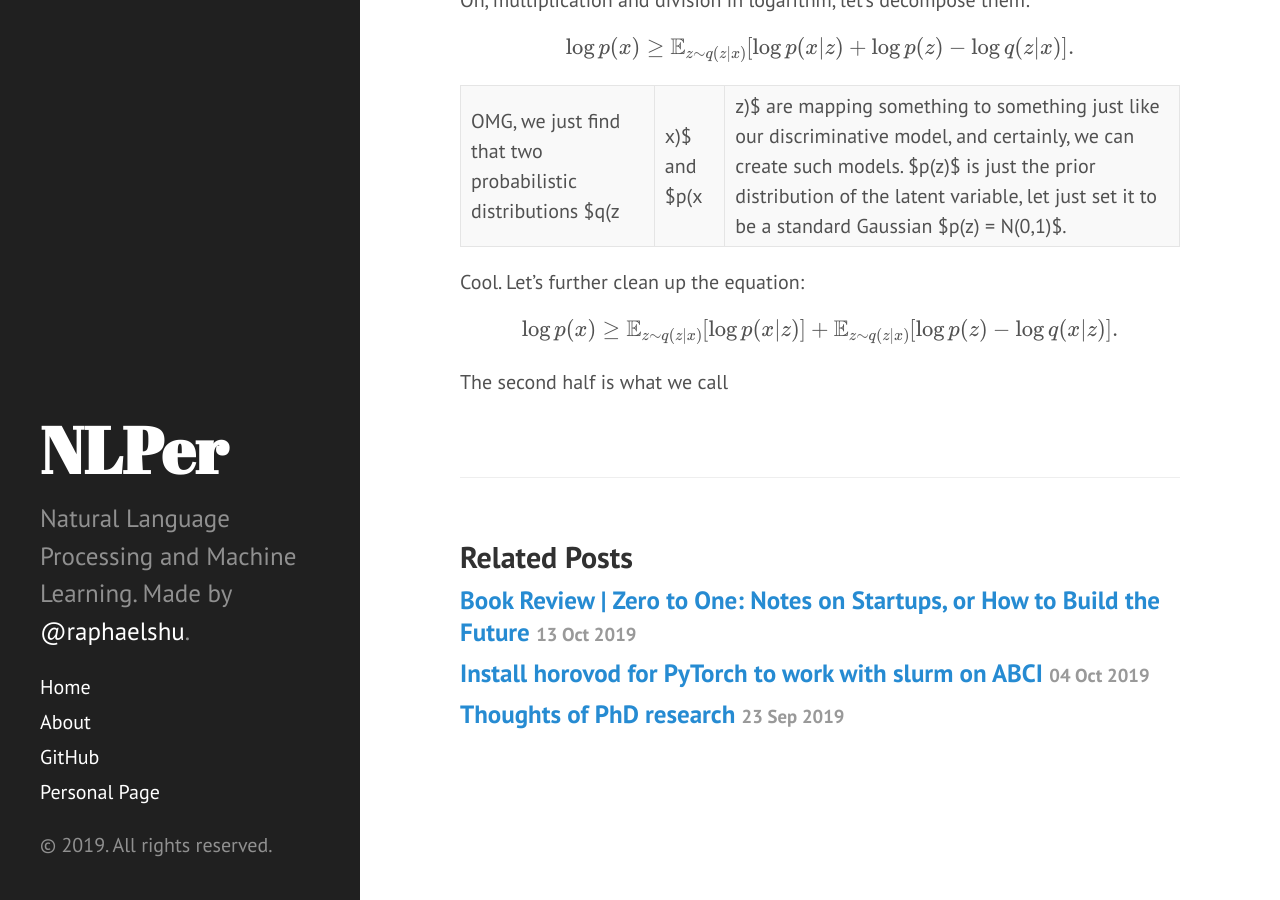
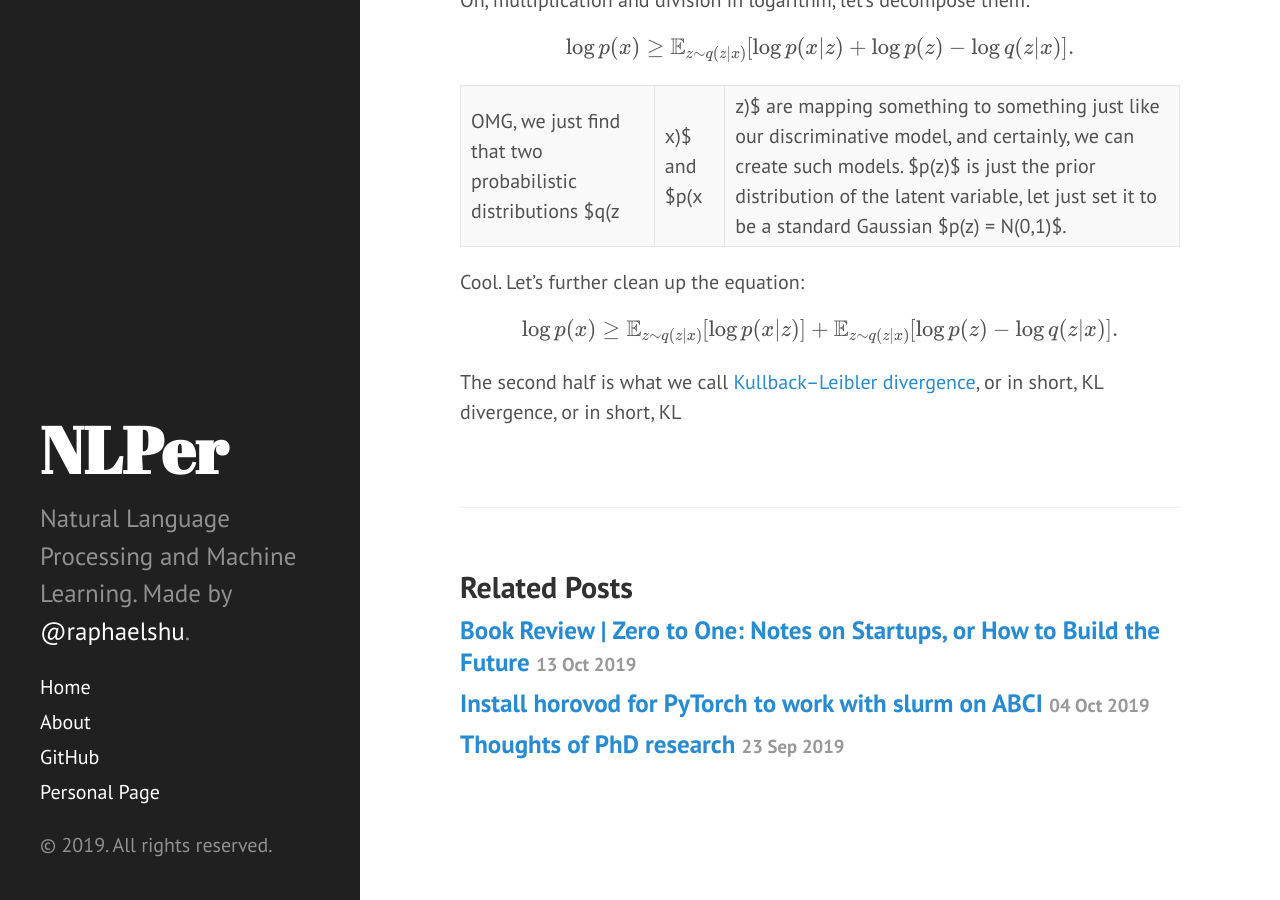
Before and after one commit to zomux/nlper, a Jekyll site: the page built from _posts/2019-10-27-what-is-discrete-generative-model.md, in a window 1280 px wide and 900 px high, scrolled down 3348 px. Built offline with Jekyll 4.4.1, drawn with Linux system fonts in a browser that asks for light colours; formulas are drawn with MathJax 3; comment, search, counter and statistics services are not loaded; some of the changed text lies outside the part shown.

Commit message:
_posts/2019-10-27-what-is-discrete-generative-model.md updated from https://stackedit.io/

```diff
--- a/_posts/2019-10-27-what-is-discrete-generative-model.md
+++ b/_posts/2019-10-27-what-is-discrete-generative-model.md
@@ -53,7 +53,7 @@
 
 Next, we introduce a Q distribution, which makes the equation:
 
-$$\log \int p(x,z) dz = \log \int q(z|x) \frac{p(x,z)}{q(x|z)} dz.$$
+$$\log \int p(x,z) dz = \log \int q(z|x) \frac{p(x,z)}{q(z|x)} dz.$$
 
 The template $\int q(z|x) ... dz$ is actually an expectation $\mathbb{E}_{z \sim q(z|x)}[...]$. So the equation can be written in
 
@@ -78,10 +78,10 @@
 
 Cool. Let's further clean up the equation:
 
-$$\log p(x) \ge \mathbb{E}_{z \sim q(z|x)}[ \log p(x|z)] + \mathbb{E}_{z \sim q(z|x)}[  \log p(z) - \log q(x|z)].$$
+$$\log p(x) \ge \mathbb{E}_{z \sim q(z|x)}[ \log p(x|z)] + \mathbb{E}_{z \sim q(z|x)}[  \log p(z) - \log q(z|x)].$$
 
-The second half is what we call
+The second half is what we call [Kullback–Leibler divergence](https://en.wikipedia.org/wiki/Kullback%E2%80%93Leibler_divergence), or in short, KL divergence, or in short, KL
 <!--stackedit_data:
-eyJoaXN0b3J5IjpbLTE5NzAxOTU4OCwtNTI1NjM2MzE3LC0xMD
-I4MDk5MDg2XX0=
+eyJoaXN0b3J5IjpbLTE2NzkxNDc4NTgsLTUyNTYzNjMxNywtMT
+AyODA5OTA4Nl19
 -->
```
